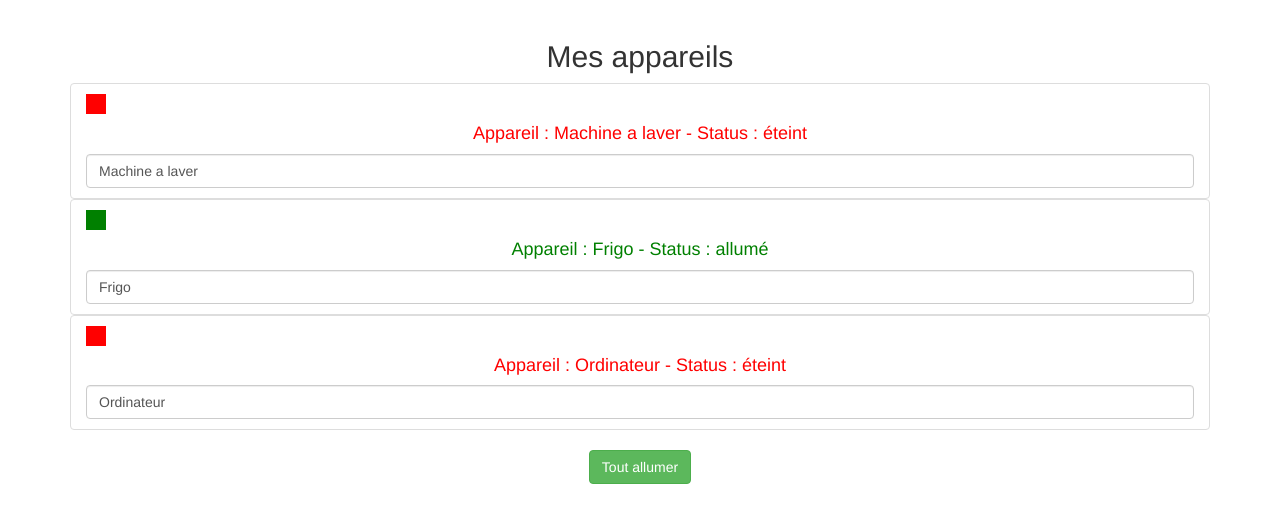
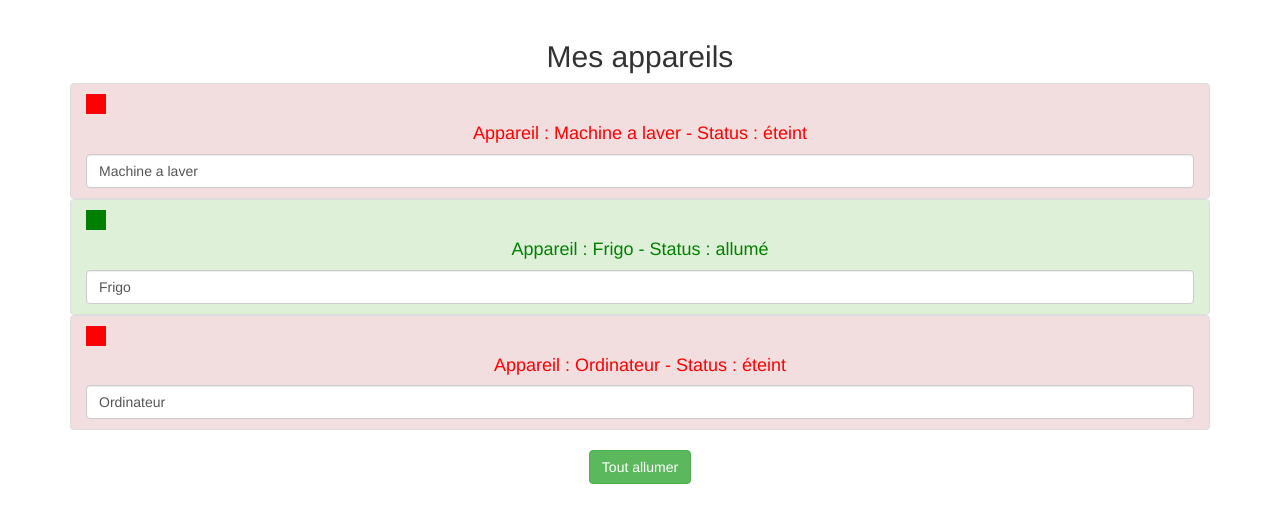
Before and after one commit to jordan62300/angular-first-project, an Angular app: page / in a window 1280 px wide. Shown: the top 522 px of the page. Built offline with nearby package versions, Linux system fonts and the light colour scheme.

Commit message:
ajout de  la class dynamique de la balise li avec la directrice ngClasse

```diff
--- a/src/app/appareil/appareil.component.html
+++ b/src/app/appareil/appareil.component.html
@@ -1,4 +1,8 @@
-<li class="list-group-item">
+<li [ngClass]="{'list-group-item': true,
+                'list-group-item-success': appareilStatus === 'allumé',
+                'list-group-item-danger': appareilStatus === 'éteint'
+              }">
+
   <div style="width:20px;height:20px;background-color:red;" *ngIf="appareilStatus === 'éteint'"></div>
   <div style="width:20px;height:20px;background-color:green;" *ngIf="appareilStatus === 'allumé'"></div>
   <h4 [ngStyle]="{color: getColor()}">Appareil : {{ appareilName }} - Status : {{ getStatus() }} </h4>
```
